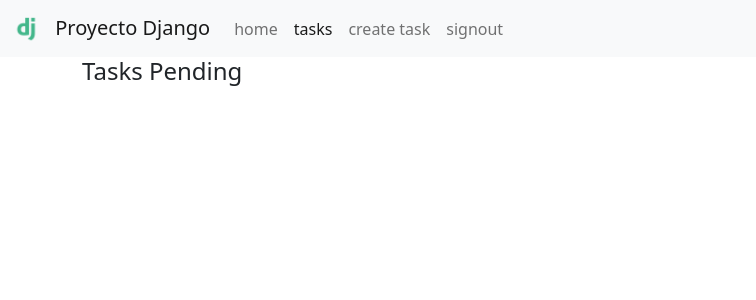
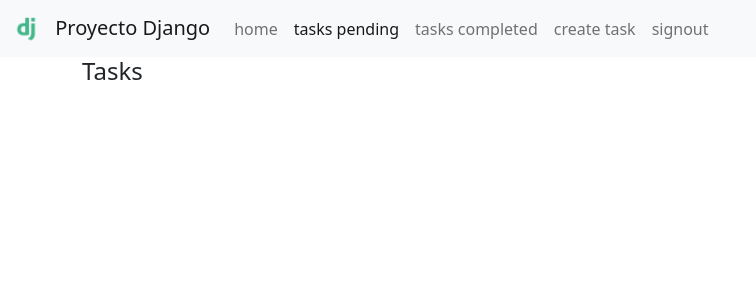
Before and after one commit to Stiven1707/DJANGO-CRUD-AUTH, a Django app: page /tasks/ in a window 1280 px wide. Shown: the top 300 px of the page, without its empty margins (0-756 px from the left). Run offline with Django 4.2, Linux system fonts and the light colour scheme; the visitor is signed in with stand-in values (Sample User, id 1); data that the repository does not hold is empty.

Commit message:
Listar tareas completadas

```diff
--- a/djangocrud/urls.py
+++ b/djangocrud/urls.py
@@ -25,6 +25,7 @@ urlpatterns = [
     path('signout/' , views.signout, name='signout'),
     path('signin/' , views.signin, name='signin'),
     path('tasks/' , views.tasks, name='tasks'),
+    path('tasks_completed/' , views.tasks_completed, name='tasks_completed'),
     path('tasks/create' , views.create_task, name='create_task'),
     path('tasks/<int:task_id>' , views.task_detail, name='task_detail'),
     path('tasks/<int:task_id>/complete' , views.complete_task, name='complete_task'),
--- a/tasks/templates/layouts/base.html
+++ b/tasks/templates/layouts/base.html
@@ -38,7 +38,10 @@
             </li>
             {% if user.is_authenticated %}
             <li class="nav-item">
-                <a class="nav-link {% if request.resolver_match.view_name == 'tasks' %}active{% endif %}" href="{% url 'tasks' %}">tasks</a>
+                <a class="nav-link {% if request.resolver_match.view_name == 'tasks' %}active{% endif %}" href="{% url 'tasks' %}">tasks pending</a>
+            </li>
+            <li>
+                <a class="nav-link {% if request.resolver_match.view_name == 'tasks_completed' %}active{% endif %}" href="{% url 'tasks_completed' %}">tasks completed</a>
             </li>
             <li>
                 <a class="nav-link {% if request.resolver_match.view_name == 'create_task' %}active{% endif %}" href="{% url 'create_task' %}">create task</a>
--- a/tasks/templates/tasks/tasks.html
+++ b/tasks/templates/tasks/tasks.html
@@ -3,7 +3,7 @@
 
 {% block contenido %}
 <div class="card-body">
-  <h4 class="card-title">Tasks Pending</h4>
+  <h4 class="card-title">Tasks</h4>
   <ul>
     {% for task in tasks %}
     <li>
@@ -22,6 +22,7 @@
       {% endif %}
       <p> {{ task.description }} </p>
       <p> {{ task.user }} </p>
+      <p> {{ task.date_completed|date:'M  j Y:i'}} </p>
     </li>
     {% endfor %}
   </ul>
--- a/tasks/views.py
+++ b/tasks/views.py
@@ -69,6 +69,10 @@ def tasks(request):
     tasks = Task.objects.filter(user=request.user, date_completed__isnull=True)
 
     return render(request, 'tasks/tasks.html', {'tasks': tasks})
+def tasks_completed(request):
+    tasks = Task.objects.filter(user=request.user, date_completed__isnull=False).order_by('-date_completed')
+    return render(request, 'tasks/tasks.html', {'tasks': tasks})
+
 def create_task(request):
     if request.method == 'POST':
         try:
```
